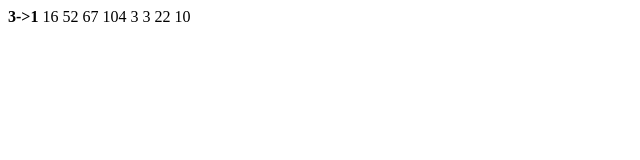
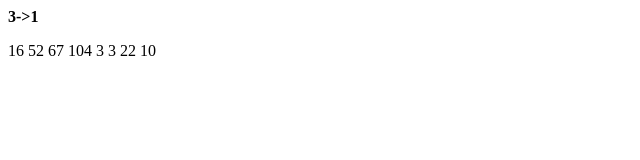
Before and after one commit to literalstandardversion/literalstandardvesion, a plain HTML site: page index.html in a window 1280 px wide. Shown: the whole page, without its empty margins (0-640 px from the left). Drawn offline with Linux system fonts and the light colour scheme.

Commit message:
Update index.html

```diff
--- a/index.html
+++ b/index.html
@@ -1 +1,2 @@
-<p><b>3->1</b> 16 52 67 104 3  3 22 10</p>
+<p><b>3->1</b></p>
+<p>16 52 67 104 3  3 22 10</p>
```
